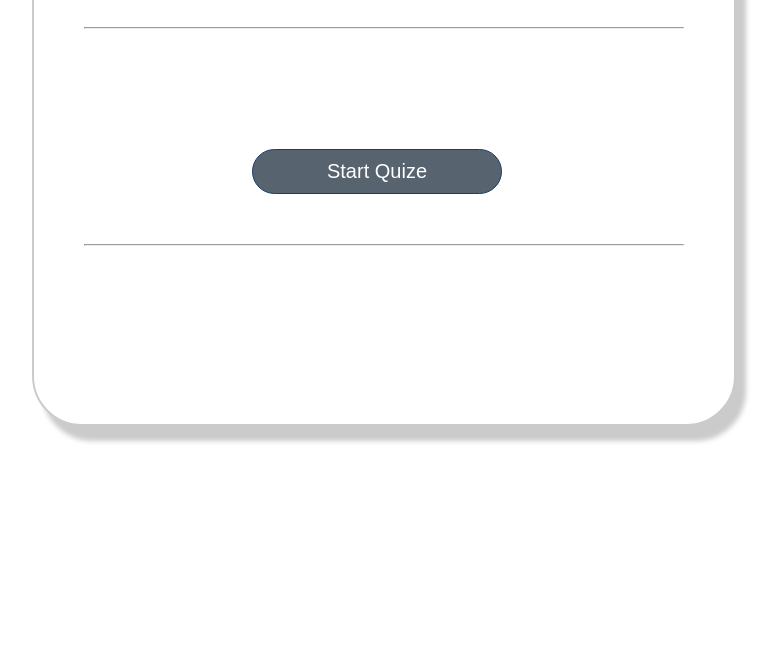
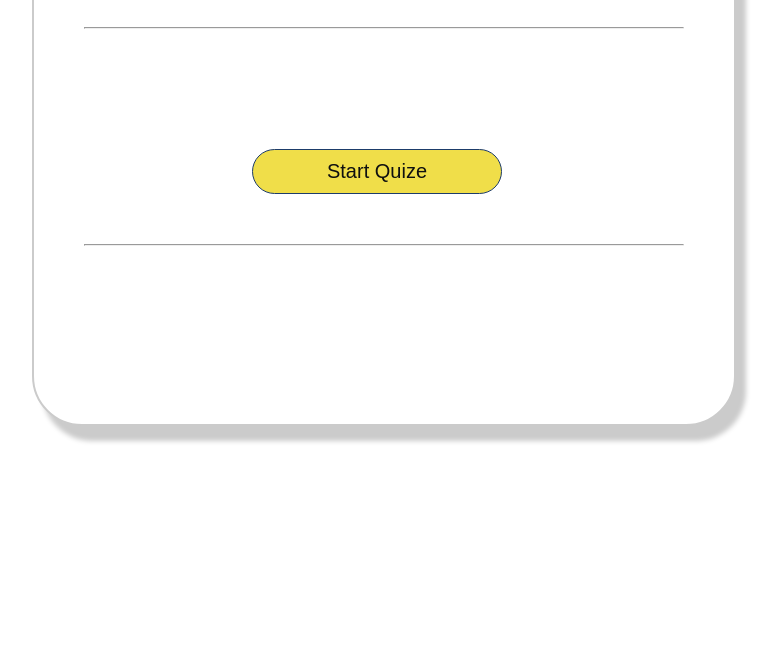
Before and after one commit to Stanmozolevskiy/Trivia-Game, a plain HTML site: page index.html in a window 1280 px wide. Shown: the part 146-800 px from the top of the page, without its empty margins (256-1035 px from the left). Drawn offline with nearby package versions, Linux system fonts and the light colour scheme.

Commit message:
js theme

```diff
--- a/assets/css/style.css
+++ b/assets/css/style.css
@@ -16,10 +16,10 @@ background-color: #eeeeee;
 }
 .grid h1 {
     font-family: sans-serif;
-    background-color: #57636e;
+    background-color: #f0de49;
     font-size: 60px;
     text-align: center;
-    color: #ffffff;
+    color: #0f1010;
     padding: 2px 0px ;
     border-radius: 50px;
 }
@@ -33,40 +33,43 @@ background-color: #eeeeee;
 }
 #timer{
 	text-align: center;
-	color: #57636e;
+	color: #0f1010;
 }
 /* buttons */
 .buttons{
 	margin-top: 30px;
 }
-#startButton{
-	background-color: #57636e;
+.yellow-button{
+	background-color: #f0de49;
     width: 250px;
     font-size: 20px;
-    color: #ffffff;
+    color: #0f1010;
     border: 1px solid #1d3c6a;
     border-radius: 50px;
     margin: 100px 40% 10px 28%;
     padding: 10px 10px;
 }
 .answerchoice {
-	background-color: #57636e;
+	background-color: #f0de49;
     width: 250px;
     font-size: 20px;
-    color: #ffffff;
+    color: #0f1010 ;
     border: 1px solid #1d3c6a;
     border-radius: 50px;
     margin: 10px 40px 10px 0px;
     padding: 10px 10px;
 }
 .buttons.answerchoice :hover {
-	background: #6e8499;
+	background: #f0de49;
     cursor: pointer;
+    border: none;
+    outline: none;
 }
 .buttons :active {
-	background: #6e8499;
+	background: #f0de49;
 	border: none;
     cursor: pointer;
+    outline: none
 }
 #result{
     color: #5a6772;
@@ -76,5 +79,6 @@ background-color: #eeeeee;
 
 /* before start */
 button.answerchoice {
-	display: none;
+    display: none;
+    border: none;
 }
--- a/assets/javascript/app.js
+++ b/assets/javascript/app.js
@@ -1,9 +1,11 @@
 $(document).ready(function () {
-	var index = 0;
-	var countdownTimer = {
-		time: 30,
+	let questionCount = 0;
+	let correctAnswer = 0;
+	let incorrectAnswer = 0;
+	const countdownTimer = {
+		time: 60,
 		reset: function () {
-			this.time = 30;
+			this.time = 60;
 			$("#timer").html('<h3>' + this.time + ' seconds remaining</h3>');
 		},
 		start: function () {
@@ -14,16 +16,15 @@ $(document).ready(function () {
 		},
 		count: function () {
 			countdownTimer.time--;
-			console.log(countdownTimer.time);
 			if (countdownTimer.time >= 0) {
 				$("#timer").html('<h3>' + countdownTimer.time + ' seconds remaining</h3>');
 			}
 			else {
-				index++;
+				questionCount++;
 				answerWrong();
 				countdownTimer.reset();
-				if (index < questionArray.length) {
-					loadQuestion(index);
+				if (questionCount < questionArray.length) {
+					loadQuestion(questionCount);
 				} else {
 					$(".answerchoice").hide();
 					showScore();
@@ -31,76 +32,62 @@ $(document).ready(function () {
 			}
 		}
 	};
-	var correctAnswer = 0;
-	var incorrectAnswer = 0;
-
+	function setup() {
+		$('#question').append('<button id="startButton" class="yellow-button">Start Quize</button>');
+		$('#startButton').on('click', function () {
+			$(this).hide();
+			countdownTimer.start();
+			loadQuestion(questionCount);
+		});
+	}
 	function loadQuestion(questionSelection) {
 		countdownTimer.reset();
 		$("#question").html(questionArray[questionSelection].question);
 		for (let i = 0; i < questionArray[questionSelection].answers.length; i++) {
-			var answers = $("#button" + i).text(questionArray[questionSelection].answers[i]).show()
+			const answers = $("#button" + i).text(questionArray[questionSelection].answers[i]).show()
 			$("#button" + i).val(questionArray[questionSelection].answers[i])
 			$("#answers").append(answers)
 		}
 		showProgress()
 	}
-
-	function setup() {
-		index = 0;
-		$('#question').append('<button id="startButton">Start Quize</button>');
-		$('#startButton').on('click', function () {
-			$(this).hide();
-			countdownTimer.start();
-			loadQuestion(index);
-		});
-	}
-
 	function getAnswer() {
 		$(document).on('click', '.answerchoice', function () {
-			console.log('alert', index);
-			index++;
-			console.log('click', index);
+			questionCount++;
 			$("#question").text('');
 			loadQuestion();
 		})
 	}
-
 	function answerCorrect() {
 		correctAnswer++;
-		alert("Correct")
-		console.log("correct");
+		alert("Correct answer")
 	}
-
 	function answerWrong() {
 		incorrectAnswer++;
-		alert("Incorrect")
-		console.log("wrong");
+		alert(`Wrong answer! Correct ansewer is: ${questionArray[questionCount].correct}`)
 	}
-
-	function showProgress(){
-		var progress = $("#result").text(correctAnswer + " out of " + questionArray.length);
+	function showProgress() {
+		const progress = $("#result").text(correctAnswer + " out of " + questionArray.length);
 	}
-
 	function showScore() {
 		countdownTimer.stop();
 		$("#timer").empty();
-		var result = $("#result").text(orrectAnswer + ' out of ' + questionArray.length);
+		$('#score').append(`<button id="restart" class="yellow-button">Restart</button>`)
+		$("#result").text(correctAnswer + ' out of ' + questionArray.length)
+		$('#score').on('click',() =>{ location.reload()} )
 	}
-
 	setup();
 	$(document).on('click', '.answerchoice', function () {
-		if ($(this).val() == questionArray[index].correct) {
+		if ($(this).val() == questionArray[questionCount].correct) {
 			answerCorrect();
 		} else {
 			answerWrong();
 		}
-		index++;
-		if (index < questionArray.length) {
-			loadQuestion(index);
+		questionCount++;
+		if (questionCount < questionArray.length) {
+			loadQuestion(questionCount);
 		} else {
 			$("#answers").hide();
 			$("#question").hide();
-			// $("#timer").hide();
 			showScore();
 		}
 	});
--- a/assets/javascript/questions.js
+++ b/assets/javascript/questions.js
@@ -1,57 +1,93 @@
 
-var questionArray = [
+const questionArray = [
     {
-        question: "Who was the host for Kitchen Kabaret?",
-        correct: "Bonnie Appetit",
+        question: "Inside which HTML element do we put the JavaScript?",
+        correct: "<script>",
         answers: [
-            "Fud Wrapper",
-            "Cookie Ann Milk",
-            "Bonnie Appetit",
-            "Cherry Ontop"],
+            "<script>",
+            "<soursce>",
+            "<javascript>",
+            "<js>"],
     },
     {
-        question: "What is the largest organ of the human body?",
-        correct: "Skin",
+        question: "Which was the first browser to support JavaScript?",
+        correct: "Netscape",
         answers: [
-            "Heart",
-            "large Intestine",
-            "Skin",
-            "Liver"]
+            "Mozilla Firefox",
+            "Netscape",
+            "Google Chrome",
+            "IE"]
     },
     {
-        question: "Red Vines is a brand of what type of candy?",
-        correct: "Licorice",
+        question: "What is the syntax for creating a function in JavaScript named as Geekfunc?",
+        correct: "function Geekfunc()",
         answers: [
-            "Licorice",
-            "Lollipop",
-            "Chocolate",
-            "Bubblegum"]
+            "function = Geekfunc()",
+            "function Geekfunc()",
+            "function := Geekfunc()",
+            "function : Geekfunc()"]
     },
     {
-        question: "What machine element is located in the center of fidget spinners?",
-        correct: "Bearings",
+        question: " What method in JS removes the whitespace at the beginning and end of any string?",
+        correct: "trim()",
         answers: [
-            "Axles",
-            "Gears",
-            "Bearings",
-            "Belts"]
+            "strip()",
+            "trim()",
+            "stripped()",
+            "trimmed()"]
     },
     {
-        question: "Which of the following presidents is not on Mount Rushmore?",
-        correct: "John F. Kennedy",
+        question: "Which built-in method returns the character at the specified index?",
+        correct: "charAt()",
         answers: [
-            "Theodore Roosevelt",
-            "Abraham Lincoln",
-            "John F. Kennedy",
-            "Thomas Jefferson"]
+            "characterAt()",
+            "getCharAt()",
+            "charAt()",
+            "None of the above."]
     },
     {
-        question: "In which fast food chain can you order a Jamocha Shake?",
-        correct: "Arby&#039;s",
+        question: "Which method returns the characters in a string beginning at the specified location?",
+        correct: "substr()",
         answers: [
-            "McDonald&#039;s",
-            "Burger King",
-            "Wendy&#039;s",
-            "Arby&#039;s",]
+            "substr()",
+            "getSubstring()",
+            "slice()",
+            "None of the above.",]
+    },
+    {
+        question: "Which function of Number object returns the number's value?",
+        correct: "valueOf()",
+        answers: [
+            "toString()",
+            "valueOf()",
+            "toLocaleString()",
+            "toPrecision()",]
+    },
+    {
+        question: "Which function of String object returns the calling string value converted to lower case?",
+        correct: "toLowerCase()",
+        answers: [
+            "toLocaleLowerCase()",
+            "toLowerCase()",
+            "toString()",
+            "substring()",]
+    },
+    {
+        question: "Which function of Array removes the last element from an array and returns it?",
+        correct: "pop()",
+        answers: [
+            "pop()",
+            "push()",
+            "join()",
+            "map()",]
+    },
+    {
+        question: "Which function of Array removes the first element from an array and returns it?",
+        correct: "shift()",
+        answers: [
+            "reverse()",
+            "some()",
+            "slice()",
+            "shift()",]
     }
 ]
--- a/index.html
+++ b/index.html
@@ -6,17 +6,16 @@
 		<link rel="stylesheet" type="text/css" href="assets/css/style.css" />
 		<script src="https://code.jquery.com/jquery-2.2.3.js"
 			integrity="sha256-laXWtGydpwqJ8JA+X9x2miwmaiKhn8tVmOVEigRNtP4="crossorigin="anonymous"></script>
-		<title>Trivia Game</title>
+		<title>JavaScript Quiz</title>
 	</head>
 	<body>
 
 		<div class="grid">
 			<div id="quiz">
-				<h1>Quiz</h1>
+				<h1>JavaScript Quiz</h1>
 				<div id="timer"></div>
 				<hr style="margin-bottom:20px;">
 				<div id="question"></div>
-
 				<div id="answers" class="buttons">
 					<button id="button0" class="answerchoice"><h4></h4></button>
 					<button id="button1" class="answerchoice"><h4></h4></button>
@@ -25,7 +24,9 @@
 				</div>
 				<hr style="margin-top:40px">
 			</div>
-			<h3 id="result"></h3>
+			<div id="score">
+				<h3 id="result"></h3>
+			</div>
 		</div>
 		<script src="assets/javascript/questions.js"></script>
 		<script src="assets/javascript/app.js"></script>
```
Also changed, not shown: assets/images/backgroud.jpeg (added).
